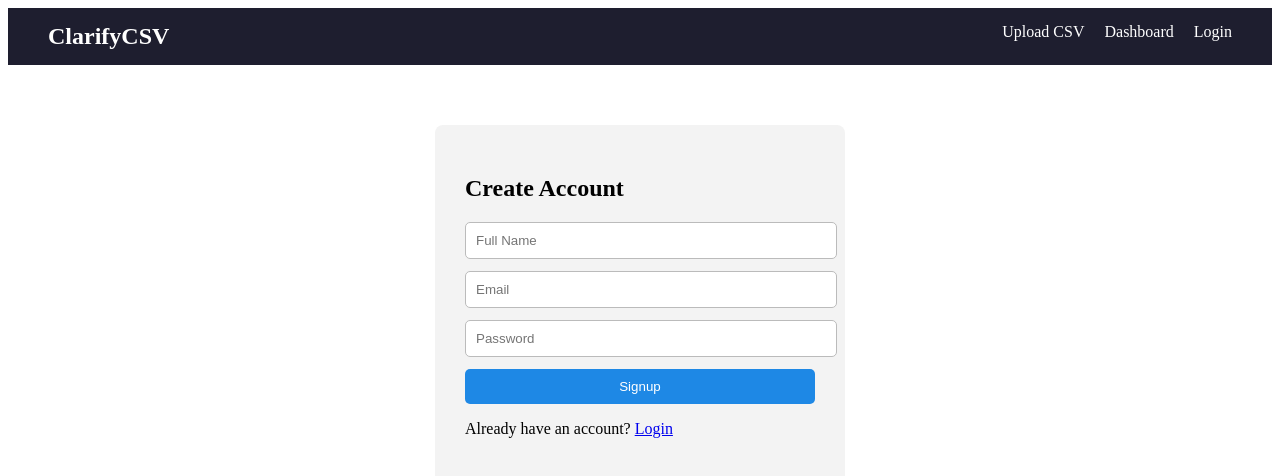
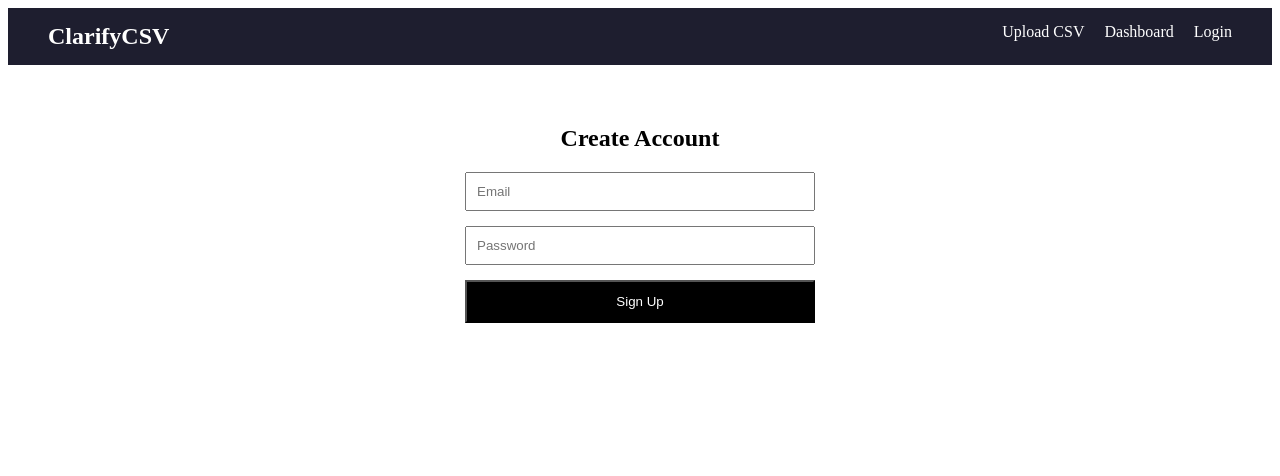
Before and after one commit to Gaurikapare/clarifycsv-frontend, a React (Create React App) app: page /signup in a window 1280 px wide. Shown: the top 476 px of the page. Built offline with nearby package versions, Linux system fonts and the light colour scheme.

Commit message:
Signup.jsx fix

```diff
--- a/src/Signup.jsx
+++ b/src/Signup.jsx
@@ -1,61 +1,69 @@
 import React, { useState } from "react";
+import axios from "axios";
+import { useNavigate } from "react-router-dom";
 
-const Signup = () => {
-  const [name, setName] = useState("");
+function Signup() {
 
-  const submitForm = () => {
-    alert("Signup successful!");
+  const [email, setEmail] = useState("");
+  const [password, setPassword] = useState("");
+
+  const navigate = useNavigate();
+
+  const handleSignup = async (e) => {
+    e.preventDefault();
+
+    try {
+      alert("Signup successful! Redirecting to login...");
+      navigate("/login");
+    } catch (error) {
+      alert("Signup failed, try again!");
+    }
   };
 
   return (
-    <div style={styles.container}>
+    <div style={{ padding: "40px", textAlign: "center" }}>
       <h2>Create Account</h2>
 
-      <input
-        style={styles.input}
-        type="text"
-        placeholder="Full Name"
-        onChange={(e) => setName(e.target.value)}
-      />
+      <form
+        onSubmit={handleSignup}
+        style={{
+          width: "350px",
+          margin: "auto",
+          display: "flex",
+          flexDirection: "column",
+          gap: "15px",
+        }}
+      >
+        <input
+          type="email"
+          placeholder="Email"
+          required
+          onChange={(e) => setEmail(e.target.value)}
+          style={{ padding: "10px" }}
+        />
 
-      <input style={styles.input} type="email" placeholder="Email" />
-      <input style={styles.input} type="password" placeholder="Password" />
+        <input
+          type="password"
+          placeholder="Password"
+          required
+          onChange={(e) => setPassword(e.target.value)}
+          style={{ padding: "10px" }}
+        />
 
-      <button style={styles.btn} onClick={submitForm}>
-        Signup
-      </button>
-
-      <p>
-        Already have an account? <a href="/">Login</a>
-      </p>
+        <button
+          type="submit"
+          style={{
+            padding: "12px",
+            background: "black",
+            color: "white",
+            cursor: "pointer"
+          }}
+        >
+          Sign Up
+        </button>
+      </form>
     </div>
   );
-};
-
-const styles = {
-  container: {
-    width: "350px",
-    margin: "60px auto",
-    padding: "30px",
-    borderRadius: "8px",
-    background: "#f3f3f3"
-  },
-  input: {
-    width: "100%",
-    padding: "10px",
-    marginBottom: "12px",
-    borderRadius: "5px",
-    border: "1px solid #bbb",
-  },
-  btn: {
-    width: "100%",
-    padding: "10px",
-    background: "#1e88e5",
-    color: "#fff",
-    border: "none",
-    borderRadius: "5px",
-    cursor: "pointer",
-  }
-};
+}
 
 export default Signup;
```
